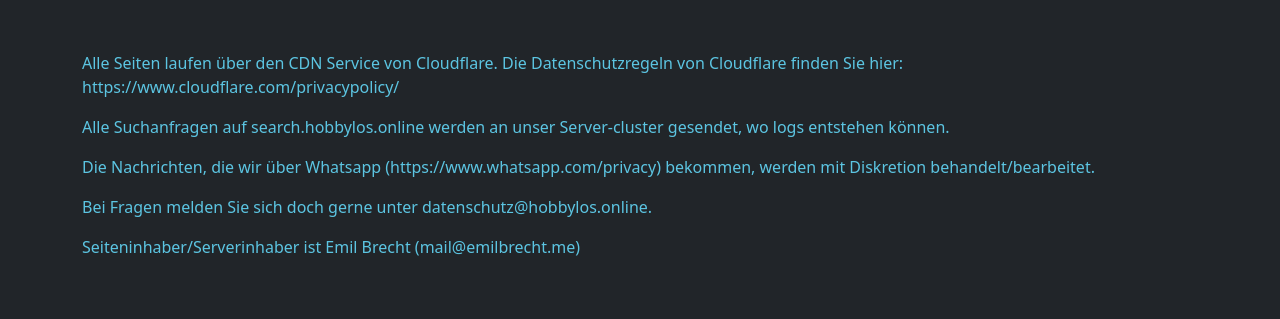
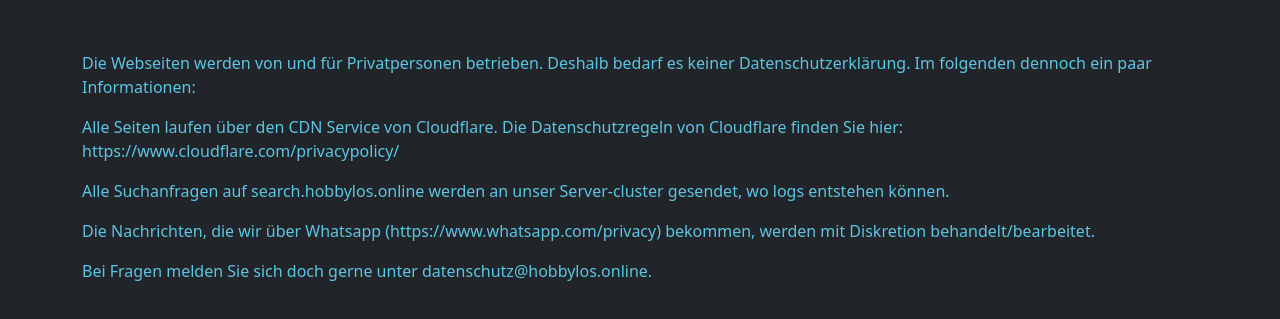
Before and after one commit to Lobby-Hoes/hobbylos.online, a website: page datenschutz.html in a window 1280 px wide. Shown: the part 139-458 px from the top of the page. Drawn offline with nearby package versions, Linux system fonts and the light colour scheme.

Commit message:
Brauchen eigentlich keine Datenschutzbestimmungen

```diff
--- a/datenschutz.html
+++ b/datenschutz.html
@@ -28,11 +28,11 @@
         <aside class="container">
             <div class='datenschutz'>
                 <br><br><h1>Datenschutz</h1><br><br>
+                <p>Die Webseiten werden von und für Privatpersonen betrieben. Deshalb bedarf es keiner Datenschutzerklärung. Im folgenden dennoch ein paar Informationen:</p>
                 <p>Alle Seiten laufen über den CDN Service von Cloudflare. Die Datenschutzregeln von Cloudflare finden Sie hier: https://www.cloudflare.com/privacypolicy/</p>
                 <p>Alle Suchanfragen auf search.hobbylos.online werden an unser Server-cluster gesendet, wo logs entstehen können.</p>
                 <p>Die Nachrichten, die wir über Whatsapp (https://www.whatsapp.com/privacy) bekommen, werden mit Diskretion behandelt/bearbeitet.</p>
-                <p>Bei Fragen melden Sie sich doch gerne unter datenschutz@hobbylos.online.</p>
-                <p>Seiteninhaber/Serverinhaber ist Emil Brecht (mail@emilbrecht.me)</p>
+              <p>Bei Fragen melden Sie sich doch gerne unter datenschutz@hobbylos.online.</p>
                 <br>
             </div>
         </aside>
```
